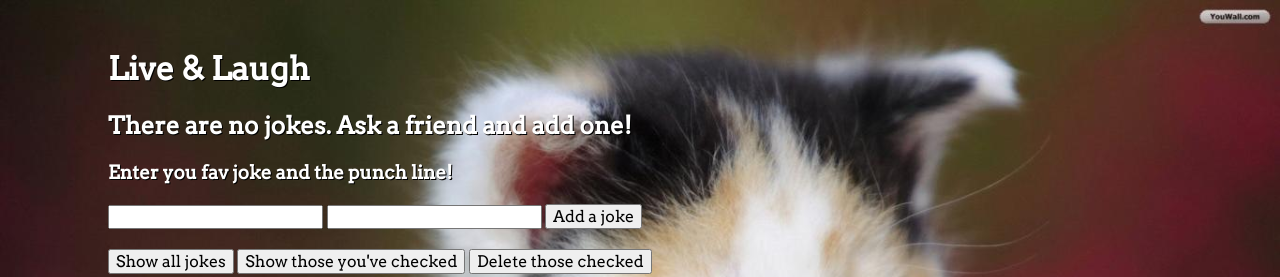
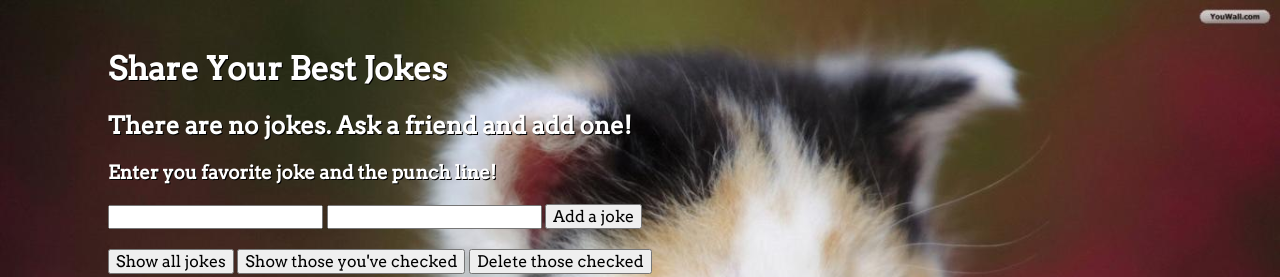
Before and after one commit to izyp0007/Jokes, a website: page public/index.html in a window 1280 px wide. Shown: the top 277 px of the page. Drawn offline with nearby package versions, Linux system fonts and the light colour scheme; no server answers.

Commit message:
Changed a word

```diff
--- a/public/index.html
+++ b/public/index.html
@@ -9,7 +9,7 @@
 
     <div id="app">
 
-      <h1>Live & Laugh</h1>
+      <h1>Share Your Best Jokes</h1>
       <h2 v-show="activeItems.length === 0">There are no jokes. Ask a friend and add one!</h2>
 	<h2 v-show="activeItems.length === 1">Wait, you only have one joke? Come on add some more</h2>
 	<h2 v-show="activeItems.length === 2">Oh you are adding more. Keep it up.</h2>
@@ -18,7 +18,7 @@
 	<h2 v-show="activeItems.length === 5">Okay, you are on your own know. Keep the jokes coming!</h2>
 	<h2 v-show="activeItems.length > 5">Just keep adding the jokes you like.</h2>
       <form v-on:submit.prevent="addItem">
-	<h3>Enter you fav joke and the punch line!</h3>
+	<h3>Enter you favorite joke and the punch line!</h3>
 	<input type="text" v-model="text">
 	<input type="text" v-model="answer">
 	<button type="submit">Add a joke</button>
```
